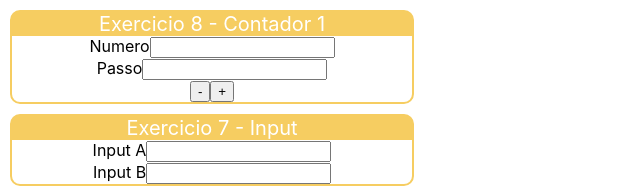
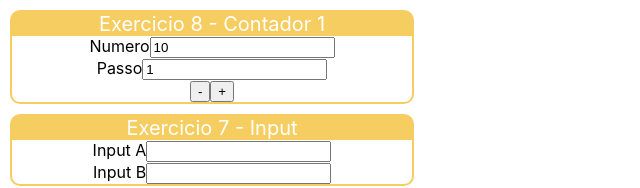
Before and after one commit to metratonpr/fundamentos2, a React (Create React App) app: page / in a window 1280 px wide. Shown: the top 188 px of the page, without its empty margins (0-640 px from the left). Built offline with nearby package versions, Linux system fonts and the light colour scheme; the HTML template or start-up script is replaced by a standard one.

Commit message:
SetPAsso

```diff
--- a/src/App.js
+++ b/src/App.js
@@ -15,7 +15,7 @@ function App() {
     <div className="App">
 
       <Card titulo="Exercicio 8 - Contador 1" color="#f6cd61">
-        <Contador />
+        <Contador  numero={10} passo={1}/>
       </Card>
 
       <Card titulo="Exercicio 7 - Input" color="#f6cd61">
--- a/src/componentes/contador/Contador.jsx
+++ b/src/componentes/contador/Contador.jsx
@@ -3,14 +3,32 @@ import React, { Component } from 'react'
 export default class Contador extends Component {
 
     state = {
-        numero: this.props.numero,
-        passo: this.props.passo
+        numero: this.props.numero || 0,
+        passo: this.props.passo || 1,
     }
 
+    setNumero = (e) => {
+        this.setState({
+            numero: parseInt(e.target.value)
+        })
+    }
+    setPasso = (e) => {
+        this.setState({
+            passo: parseInt(e.target.value)
+        })
+    }
     incrementar = () => {
+        this.setState({
+            numero: this.state.numero
+                + this.state.passo
+        })
 
     }
     decrementar = () => {
+        this.setState({
+            numero: this.state.numero
+                - this.state.passo
+        })
 
     }
 
@@ -19,16 +37,17 @@ export default class Contador extends Component {
             <div>
                 <div>
                     <label htmlFor="numero">Numero</label>
-                    <input type="text" id="numero" value={this.state.numero} />
+                    <input type="text" id="numero" value={this.state.numero}
+                    onChange={this.setNumero} />
                 </div>
                 <div>
                     <label htmlFor="passo">Passo</label>
-                    <input type="text" id="passo" value={this.state.passo} />
+                    <input type="text" id="passo" value={this.state.passo} onChange={this.setPasso} />
                 </div>
                 <div>
-                    <button onClick={this.incrementar}>-</button>
+                    <button onClick={this.decrementar}>-</button>
 
-                    <button onClick={this.decrementar}>+</button>
+                    <button onClick={this.incrementar}>+</button>
                 </div>
             </div>
         )
```
